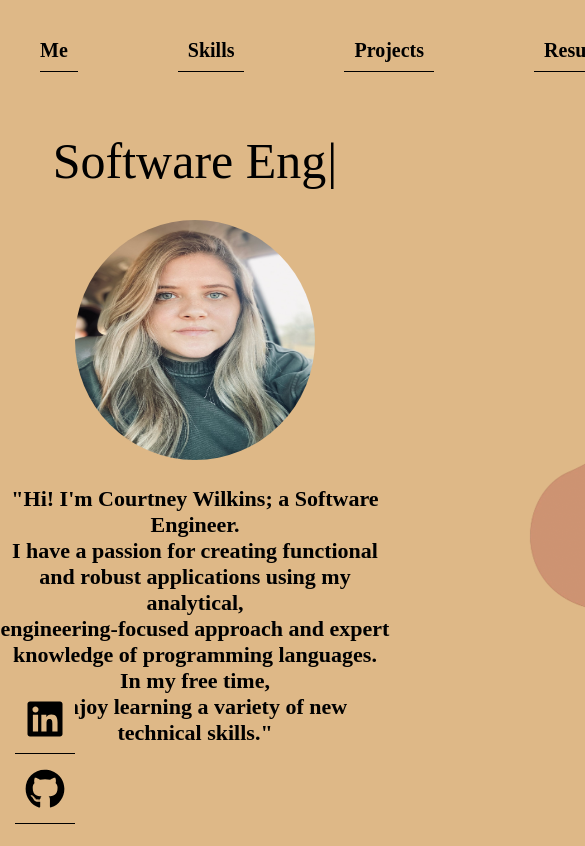
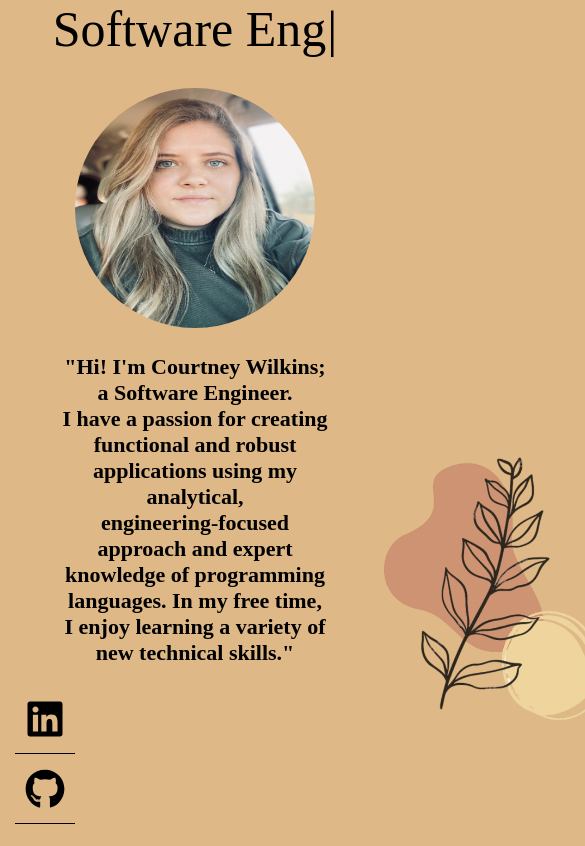
Before and after one commit to Csbw0319/Portfolio-updated, a React (Create React App) app: page / in a window 390 px wide. Shown: the top 846 px of the page, 585 px wide, since content can reach past the window. Built offline with nearby package versions, Linux system fonts and the light colour scheme.

Commit message:
added tablet media query to home page

```diff
--- a/src/App.css
+++ b/src/App.css
@@ -150,6 +150,23 @@ a:hover {
   display: block;
 }
 
+@media screen and (max-width: 768px){
+  .header-list {
+    display: none;
+  }
+  .paragraph {
+    width: 70%;
+    margin-left: auto;
+    margin-right: auto;
+  }
+  .floral-img {
+    margin-left:170px;
+    height: 300px;
+    float: right;
+    top: 345px;
+  }
+}
+
 @keyframes App-logo-spin {
   from {
     transform: rotate(0deg);
--- a/src/Screens/Projects.js
+++ b/src/Screens/Projects.js
@@ -28,6 +28,7 @@ function Projects() {
             <img className='project-img' src={require('../assets/Laptop_Screen Shot 2023-02-10 at 5.24.17 PM.png')} alt='' />
             <h3>School Garden Program website:</h3>
             <p>This is a website that allows volunteers to create an account to volunteer for their local school system school garden program. Volunteers are able to schedule day and time to volunteer with a school.</p>
+            <a href='https://ancient-inlet-66735.herokuapp.com/' alt=''>Live Website</a>
         </SplideSlide>
         {/* <h3>Enjoy this Number's Guessing game made with React Native. </h3>
         <h3>Simply enter any number to begin and let the computer guess your number!</h3> */}
```
